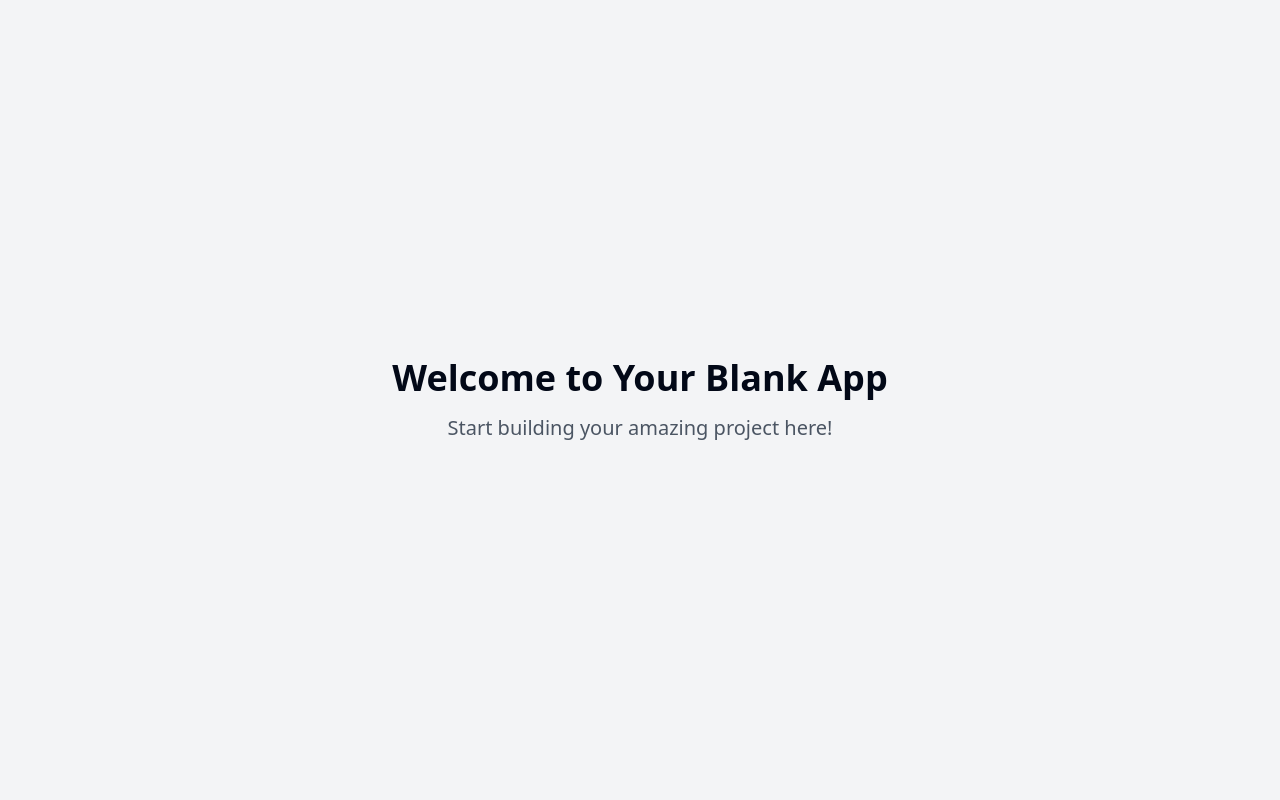
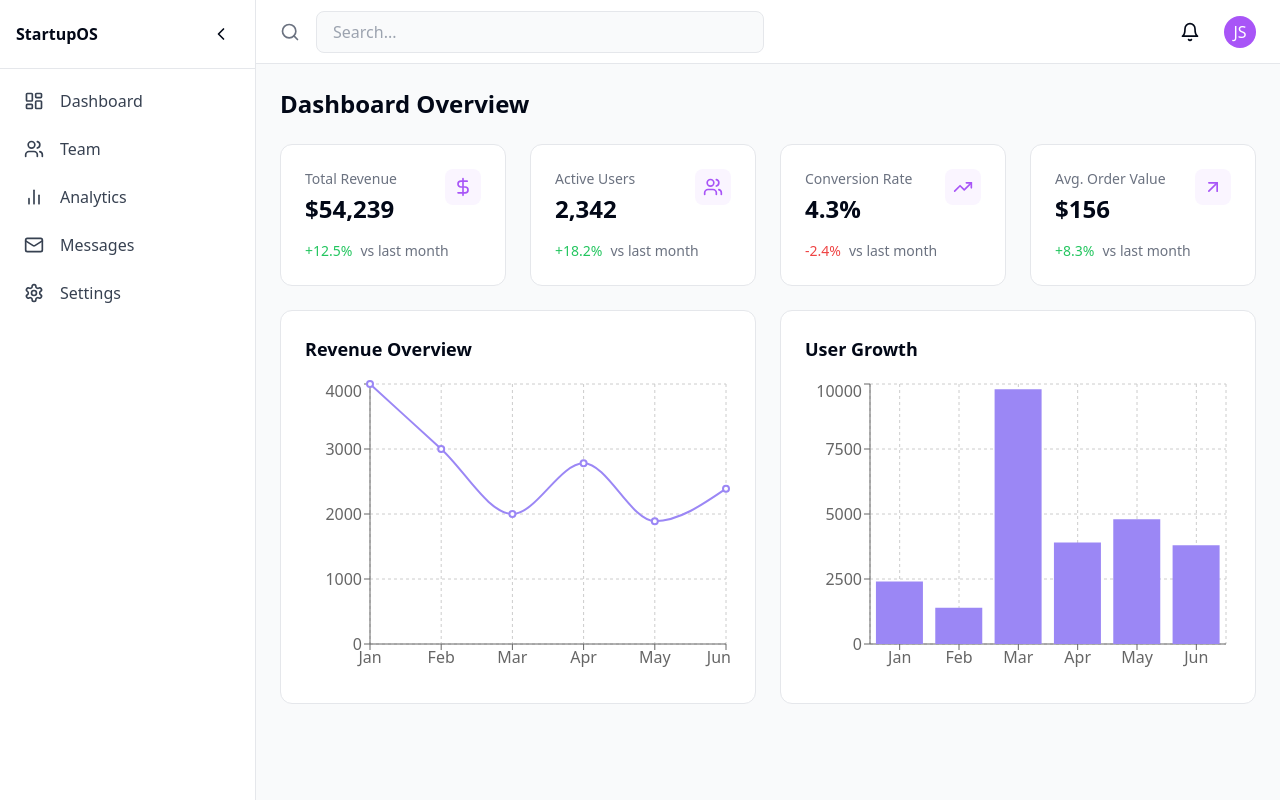
Before and after one commit to rune-software-co/rune-chat, a React (Vite) app: page / in a window 1280 px wide. Built offline with nearby package versions, Linux system fonts and the light colour scheme.

Commit message:
feat: Implement dashboard UI
Adds a dashboard UI with sidebar, navbar, and data visualizations.

```diff
--- /dev/null
+++ b/src/components/dashboard/Charts.tsx
@@ -0,0 +1,49 @@
+
+import { LineChart, Line, BarChart, Bar, XAxis, YAxis, CartesianGrid, Tooltip, ResponsiveContainer } from 'recharts';
+
+const data = [
+  { month: 'Jan', revenue: 4000, users: 2400 },
+  { month: 'Feb', revenue: 3000, users: 1398 },
+  { month: 'Mar', revenue: 2000, users: 9800 },
+  { month: 'Apr', revenue: 2780, users: 3908 },
+  { month: 'May', revenue: 1890, users: 4800 },
+  { month: 'Jun', revenue: 2390, users: 3800 },
+];
+
+export const RevenueChart = () => {
+  return (
+    <div className="bg-white p-6 rounded-xl border border-gray-200">
+      <h3 className="text-lg font-semibold mb-4">Revenue Overview</h3>
+      <div className="h-[300px]">
+        <ResponsiveContainer width="100%" height="100%">
+          <LineChart data={data}>
+            <CartesianGrid strokeDasharray="3 3" />
+            <XAxis dataKey="month" />
+            <YAxis />
+            <Tooltip />
+            <Line type="monotone" dataKey="revenue" stroke="#9b87f5" strokeWidth={2} />
+          </LineChart>
+        </ResponsiveContainer>
+      </div>
+    </div>
+  );
+};
+
+export const UsersChart = () => {
+  return (
+    <div className="bg-white p-6 rounded-xl border border-gray-200">
+      <h3 className="text-lg font-semibold mb-4">User Growth</h3>
+      <div className="h-[300px]">
+        <ResponsiveContainer width="100%" height="100%">
+          <BarChart data={data}>
+            <CartesianGrid strokeDasharray="3 3" />
+            <XAxis dataKey="month" />
+            <YAxis />
+            <Tooltip />
+            <Bar dataKey="users" fill="#9b87f5" />
+          </BarChart>
+        </ResponsiveContainer>
+      </div>
+    </div>
+  );
+};
--- /dev/null
+++ b/src/components/dashboard/StatCard.tsx
@@ -0,0 +1,31 @@
+
+import { LucideIcon } from "lucide-react";
+
+interface StatCardProps {
+  title: string;
+  value: string;
+  change: number;
+  icon: LucideIcon;
+}
+
+export const StatCard = ({ title, value, change, icon: Icon }: StatCardProps) => {
+  return (
+    <div className="bg-white rounded-xl border border-gray-200 p-6">
+      <div className="flex items-start justify-between">
+        <div>
+          <p className="text-sm text-gray-500">{title}</p>
+          <h3 className="text-2xl font-semibold mt-1">{value}</h3>
+        </div>
+        <div className="p-2 bg-purple-50 rounded-lg">
+          <Icon className="text-purple-500" size={20} />
+        </div>
+      </div>
+      <div className="mt-4 flex items-center">
+        <span className={`text-sm ${change >= 0 ? 'text-green-500' : 'text-red-500'}`}>
+          {change >= 0 ? '+' : ''}{change}%
+        </span>
+        <span className="text-sm text-gray-500 ml-2">vs last month</span>
+      </div>
+    </div>
+  );
+};
--- /dev/null
+++ b/src/components/layout/Navbar.tsx
@@ -0,0 +1,25 @@
+
+import { Bell, Search } from "lucide-react";
+
+export const Navbar = () => {
+  return (
+    <div className="h-16 border-b border-gray-200 bg-white flex items-center justify-between px-6">
+      <div className="flex items-center gap-4 flex-1">
+        <Search className="text-gray-500" size={20} />
+        <input
+          type="text"
+          placeholder="Search..."
+          className="bg-gray-50 px-4 py-2 rounded-lg border border-gray-200 flex-1 max-w-md"
+        />
+      </div>
+      <div className="flex items-center gap-4">
+        <button className="p-2 rounded-lg hover:bg-gray-100">
+          <Bell size={20} />
+        </button>
+        <div className="h-8 w-8 rounded-full bg-purple-500 flex items-center justify-center text-white">
+          JS
+        </div>
+      </div>
+    </div>
+  );
+};
--- /dev/null
+++ b/src/components/layout/Sidebar.tsx
@@ -0,0 +1,55 @@
+
+import { useState } from "react";
+import { ChevronLeft, ChevronRight, LayoutDashboard, Users, Settings, BarChart2, Mail } from "lucide-react";
+import { cn } from "@/lib/utils";
+
+export const Sidebar = () => {
+  const [collapsed, setCollapsed] = useState(false);
+
+  const menuItems = [
+    { icon: LayoutDashboard, label: "Dashboard", href: "/" },
+    { icon: Users, label: "Team", href: "/team" },
+    { icon: BarChart2, label: "Analytics", href: "/analytics" },
+    { icon: Mail, label: "Messages", href: "/messages" },
+    { icon: Settings, label: "Settings", href: "/settings" },
+  ];
+
+  return (
+    <div className={cn(
+      "h-screen bg-white border-r border-gray-200 transition-all duration-300",
+      collapsed ? "w-16" : "w-64"
+    )}>
+      <div className="flex items-center justify-between p-4 border-b border-gray-200">
+        <h1 className={cn("font-bold transition-opacity",
+          collapsed ? "opacity-0 w-0" : "opacity-100"
+        )}>
+          StartupOS
+        </h1>
+        <button
+          onClick={() => setCollapsed(!collapsed)}
+          className="p-2 rounded-lg hover:bg-gray-100"
+        >
+          {collapsed ? <ChevronRight size={20} /> : <ChevronLeft size={20} />}
+        </button>
+      </div>
+
+      <nav className="p-2">
+        {menuItems.map((item) => (
+          <a
+            key={item.label}
+            href={item.href}
+            className="flex items-center gap-4 px-4 py-3 text-gray-700 rounded-lg hover:bg-gray-100 transition-colors"
+          >
+            <item.icon size={20} />
+            <span className={cn(
+              "transition-opacity",
+              collapsed ? "opacity-0 w-0" : "opacity-100"
+            )}>
+              {item.label}
+            </span>
+          </a>
+        ))}
+      </nav>
+    </div>
+  );
+};
--- a/src/pages/Index.tsx
+++ b/src/pages/Index.tsx
@@ -1,11 +1,37 @@
-// Update this page (the content is just a fallback if you fail to update the page)
+
+import { Users, ArrowUpRight, DollarSign, TrendingUp } from "lucide-react";
+import { Sidebar } from "@/components/layout/Sidebar";
+import { Navbar } from "@/components/layout/Navbar";
+import { StatCard } from "@/components/dashboard/StatCard";
+import { RevenueChart, UsersChart } from "@/components/dashboard/Charts";
 
 const Index = () => {
+  const stats = [
+    { title: "Total Revenue", value: "$54,239", change: 12.5, icon: DollarSign },
+    { title: "Active Users", value: "2,342", change: 18.2, icon: Users },
+    { title: "Conversion Rate", value: "4.3%", change: -2.4, icon: TrendingUp },
+    { title: "Avg. Order Value", value: "$156", change: 8.3, icon: ArrowUpRight },
+  ];
+
   return (
-    <div className="min-h-screen flex items-center justify-center bg-gray-100">
-      <div className="text-center">
-        <h1 className="text-4xl font-bold mb-4">Welcome to Your Blank App</h1>
-        <p className="text-xl text-gray-600">Start building your amazing project here!</p>
+    <div className="flex h-screen bg-gray-50">
+      <Sidebar />
+      <div className="flex-1 flex flex-col overflow-hidden">
+        <Navbar />
+        <main className="flex-1 overflow-y-auto p-6">
+          <h1 className="text-2xl font-bold mb-6">Dashboard Overview</h1>
+
+          <div className="grid grid-cols-1 md:grid-cols-2 lg:grid-cols-4 gap-6 mb-6">
+            {stats.map((stat) => (
+              <StatCard key={stat.title} {...stat} />
+            ))}
+          </div>
+
+          <div className="grid grid-cols-1 lg:grid-cols-2 gap-6">
+            <RevenueChart />
+            <UsersChart />
+          </div>
+        </main>
       </div>
     </div>
   );
```
